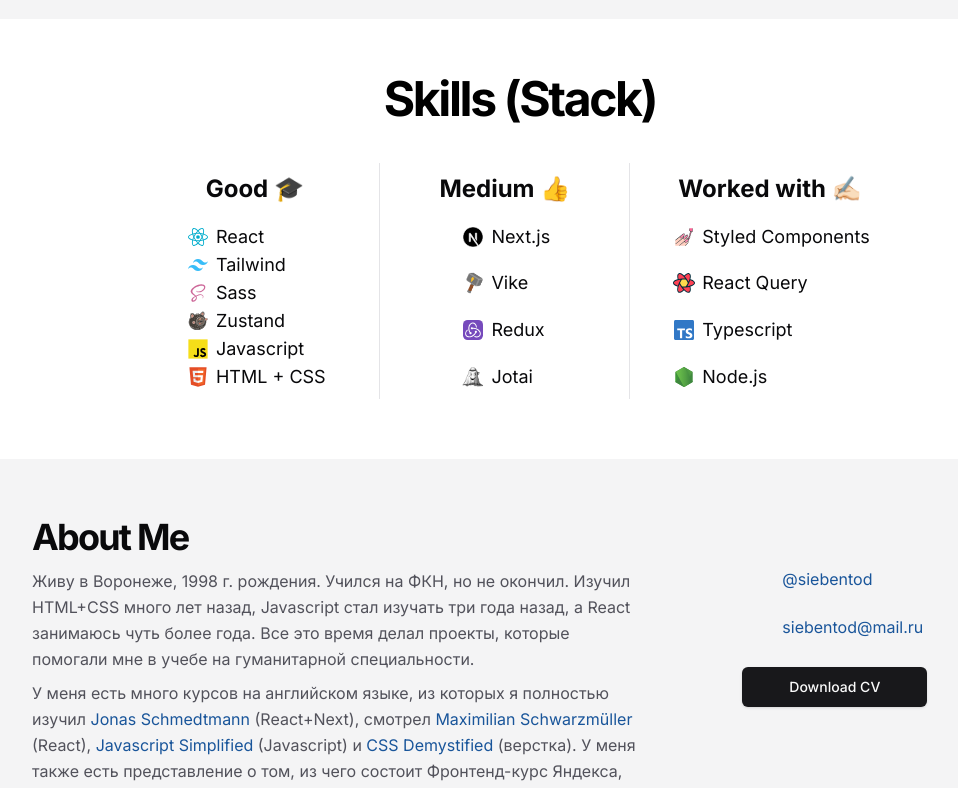
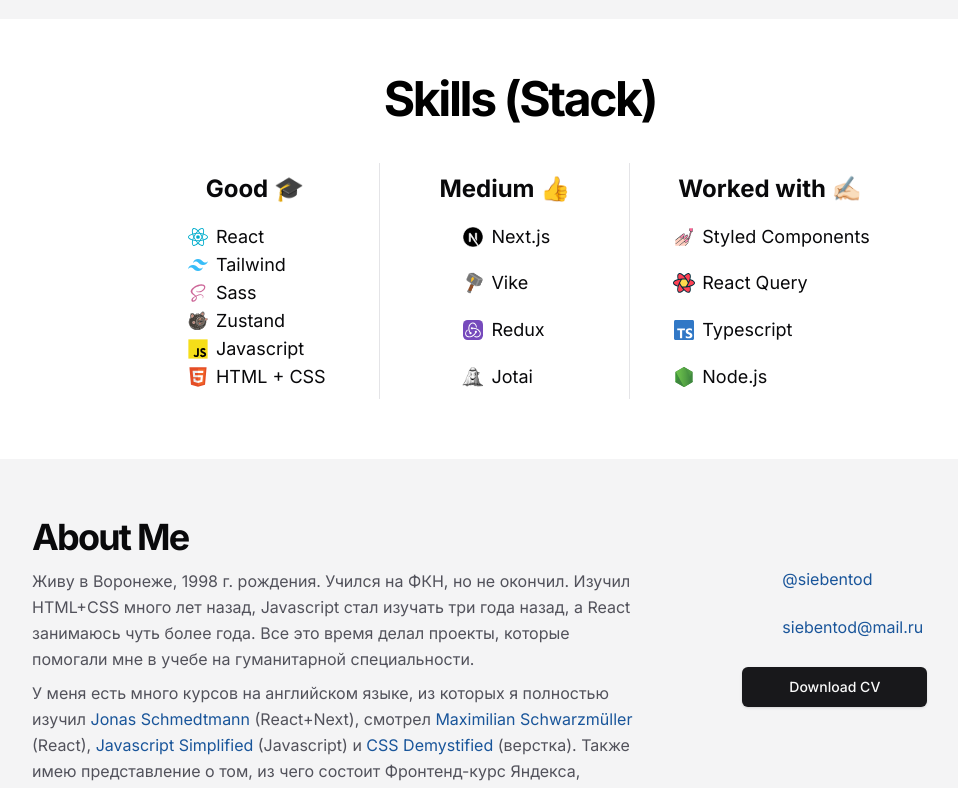
Before and after one commit to siebentod/portfolio, a Next.js app: page / in a window 1280 px wide. Shown: the part 2000-2788 px from the top of the page, without its empty margins (120-1078 px from the left). Built offline with nearby package versions, Linux system fonts and the light colour scheme.

Commit message:
smallfix

```diff
--- a/app/_components/AboutMe.jsx
+++ b/app/_components/AboutMe.jsx
@@ -69,10 +69,10 @@
                   >
                     CSS Demystified
                   </a>{' '}
-                  (верстка). У меня также есть представление о том, из чего
-                  состоит Фронтенд-курс Яндекса, потому что на нем учился мой
-                  друг. Сам проходить платные курсы не хочу, потому что не
-                  считаю их заслуживающими своей стоимости.
+                  (верстка). Также имею представление о том, из чего состоит
+                  Фронтенд-курс Яндекса, потому что на нем учился мой друг. Сам
+                  проходить платные курсы не хочу, потому что не считаю их
+                  заслуживающими своей стоимости.
                 </p>
                 <Button
                   type="primary"
```
